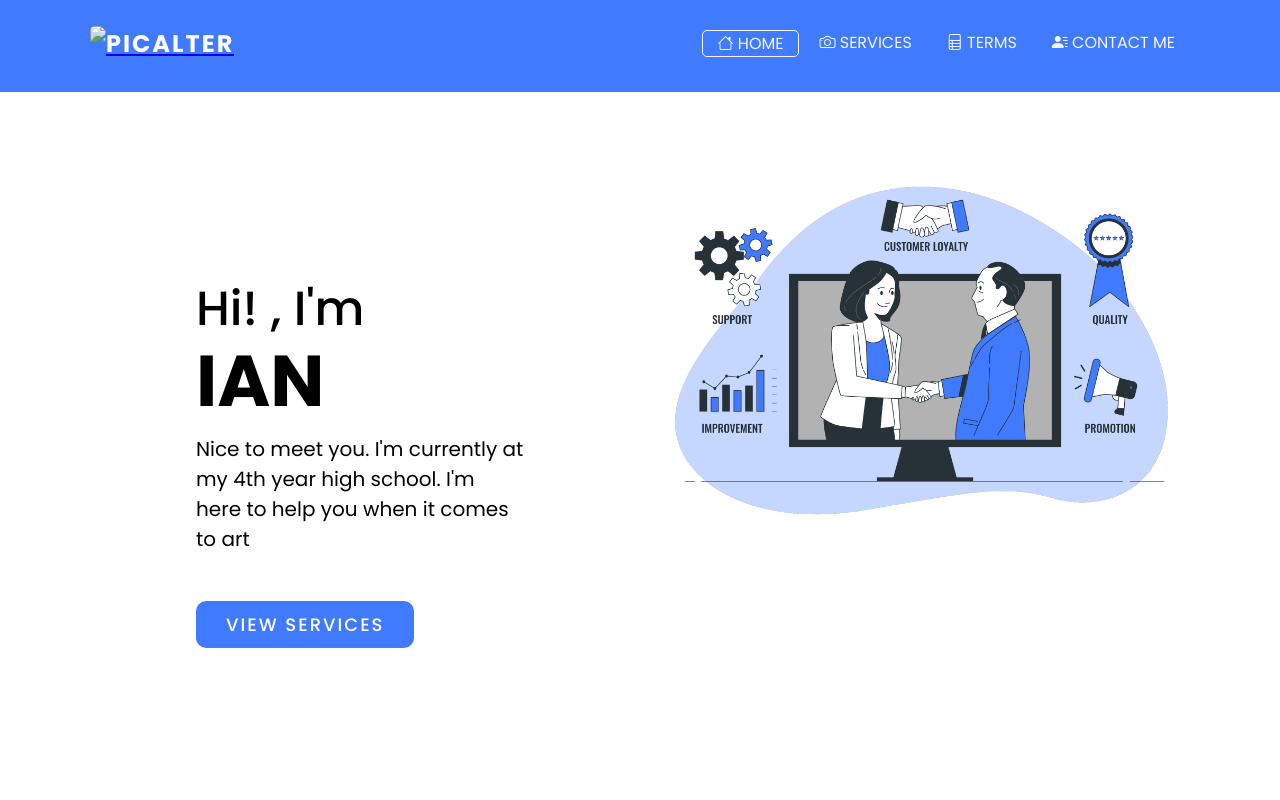
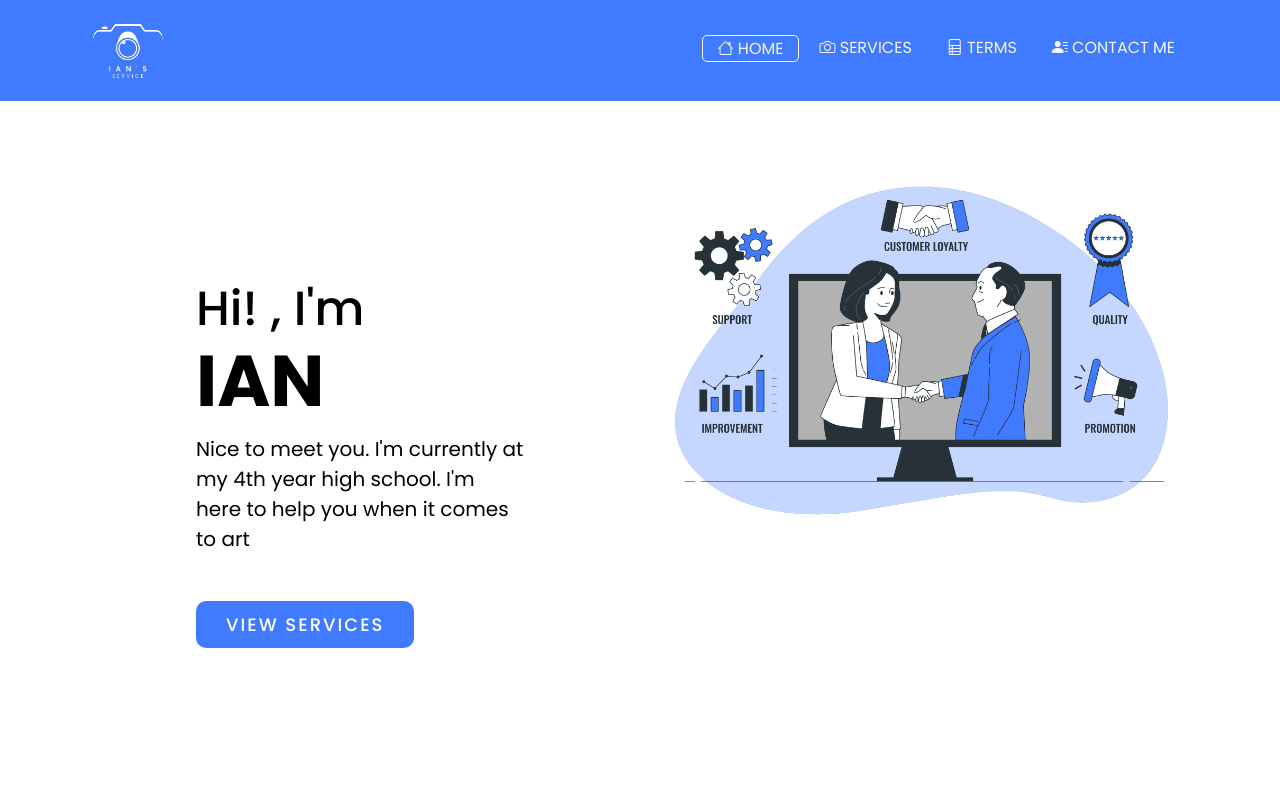
Before and after one commit to jesseianyoung/IanWebsite, a plain HTML site: page index.html in a window 1280 px wide. Shown: the top 800 px of the page. Drawn offline with nearby package versions, Linux system fonts and the light colour scheme; the site is published under a folder, as on GitHub Pages, so addresses that start at the root find nothing.

Commit message:
Update index.html

```diff
--- a/index.html
+++ b/index.html
@@ -137,7 +137,7 @@
 <body class="show">
     <header style="background-color: #00BFFF; color:whitesmoke">
         <a href="index.html">
-            <img src="/pics/logo.png" alt="picalter" class="logo">
+            <img src="pics/logo.png" alt="picalter" class="logo">
         </a>
         <div class="toggle" onclick="toggleMenu()"></div>
         <ul class="menu" id="myDIV">
```
